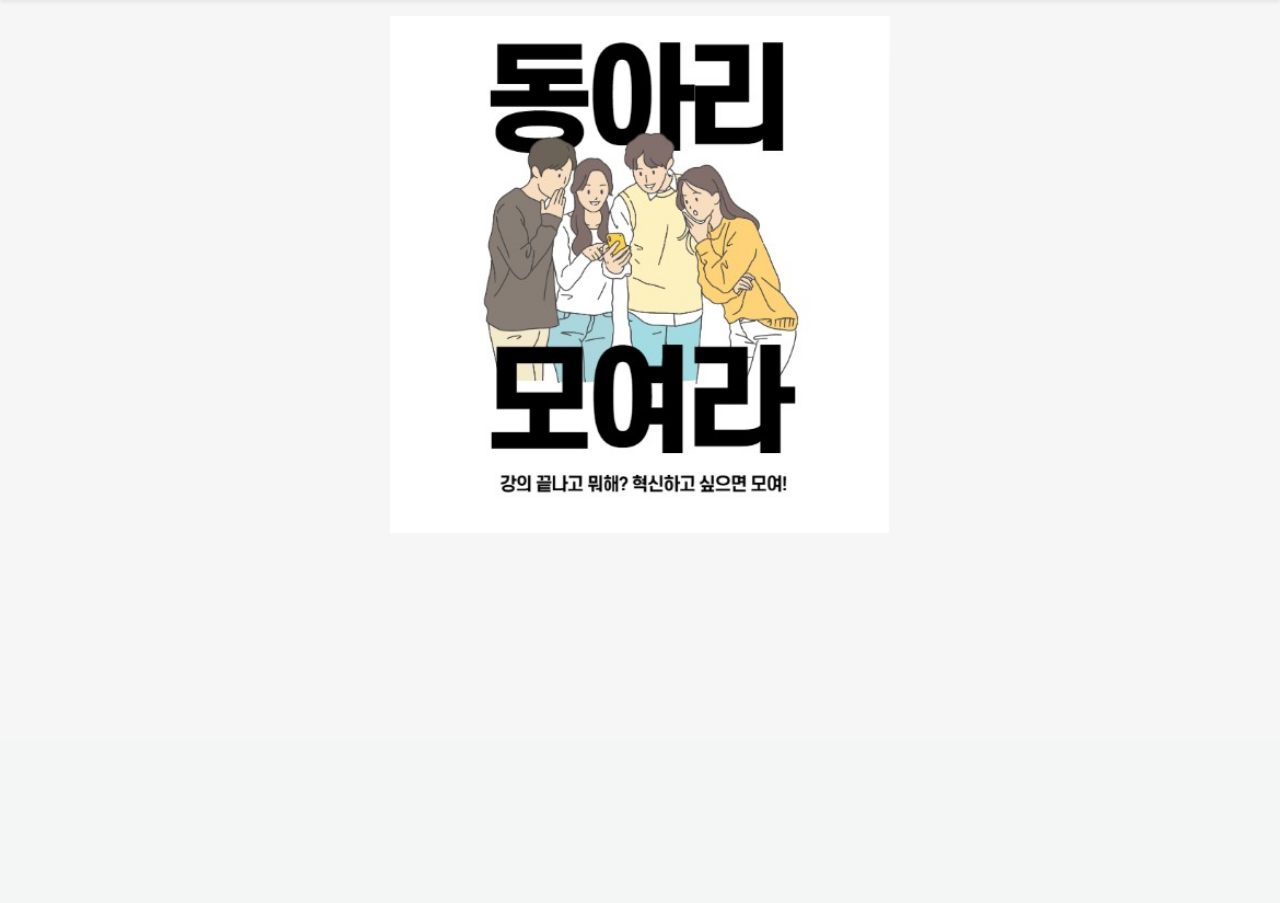
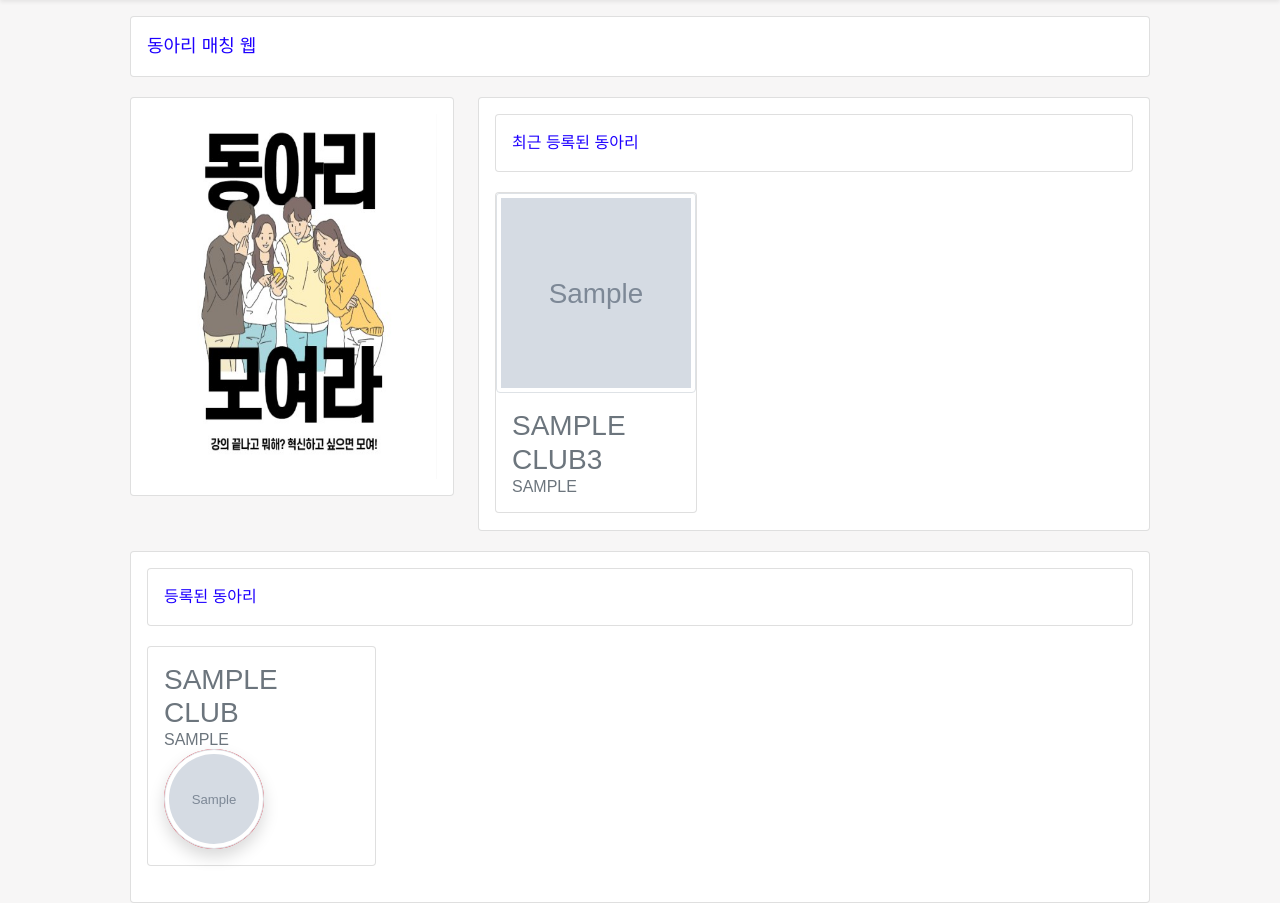
Before and after one commit to chakunyoung/mjuclub, a Django app: template app_main/templates/main.html in a window 1280 px wide. Shown: the part 58-961 px from the top of the page. Before the commit the page ends 551 px from the top, so only its background shows below. Run offline with Django 3.2, Linux system fonts and the light colour scheme; the template is opened without the code that fills it: most values are stand-ins (such as "Sample title", 1, 10 or a date in 2020); grey boxes marked "Sample" are stand-in pictures.

Commit message:
main page 완료

```diff
--- a/app_main/templates/main.html
+++ b/app_main/templates/main.html
@@ -2,16 +2,113 @@
 
 {% load static %}
 {% block content %}
-    <div class="d-flex justify-content-center">
-        <img src="{% static 'image/mainclub.jpg' %}" width="500">
+    {#    상단 알림바    #}
+    <div class="row" style="margin-bottom: 20px;">
+        <div class="col">
+            <div class="card p-3" >
+                <font size="4em" color="#1E00FF">
+                    동아리 매칭 웹<br>
+                </font>
+            </div>
+        </div>
+    </div>
+
+    {% if message != None %}
+        <div class="row" style="margin-bottom: 20px;">
+            <div class="col">
+                <div class="card p-3" >
+                    <font size="3.5em" color="red">
+                        {{ message }}
+                    </font>
+                </div>
+            </div>
+        </div>
+    {% endif %}
+
+
+    {# row 1 #}
+    <div class="row">
+        <div class="col col-xs-12">
+            <div class="card p-3" style="margin-bottom: 20px">
+                <div style="text-align: center">
+                    <img src="{% static 'image/mainclub.jpg' %}"  style = "width: 100%;" height="365px;">
+                </div>
+            </div>
+        </div>
+        <div class="col col-lg-8 col-xs-12 col-sm-12 col-12">
+            <div class="card p-3" style="margin-bottom: 20px">
+                <div class="card p-3" style="margin-bottom: 20px">
+                    <font size="3.5em" color="#1E00FF">
+                        최근 등록된 동아리<br>
+                    </font>
+                </div>
+                <div class="row gx-3 gx-lg-3 row-cols-1 row-cols-sm-1 row-cols-md-2 row-cols-xl-3 ">
+                    {% for cl in club3 %}
+                        <div class="col" style="margin-bottom: 1px;">
+                            <div class="card">
+                                <img src="{{ cl.club_images.url }}" style="width:100%; height: 200px;" class="img-thumbnail card-img-top" height="180" alt="...">
+                                <div class="card-body">
+                                    <div class="col">
+                                        <h3 class="card-title text-uppercase text-muted mb-0">{{ cl.club_name }}</h3>
+                                        <h6 class="card-title text-uppercase text-muted mb-0">{{ cl.club_info }}</h6>
+                                    </div>
+                                </div>
+                            </div>
+                        </div>
+                    {% endfor %}
+                </div>
+
+
+
+            </div>
+        </div>
+    </div>
+    {# row 2 #}
+    <div class="row">
+        <div class="col col-lg-12 col-xs-12 col-sm-12 col-12">
+            <div class="card p-3" >
+
+                <div class="card p-3" style="margin-bottom: 20px;">
+                    <font size="3.5em" color="#1E00FF">
+                        등록된 동아리<br>
+                    </font>
+                </div>
+
+                <div class="row">
+                    {% for club in clubs %}
+                        <div class="col-xl-3 col-lg-6" style="margin-bottom: 20px;">
+                            <div class="card card-stats ">
+                                <div class="card-body">
+                                    <div class="row">
+                                        <div class="col">
+                                            <h3 class="card-title text-uppercase text-muted mb-0">{{ club.club_name }}</h3>
+                                            <h6 class="card-title text-uppercase text-muted mb-0">{{ club.club_info }}</h6>
+                                        </div>
+                                        <div class="col-auto">
+                                            <div class="icon icon-shape bg-danger text-white rounded-circle shadow">
+                                                <div style="text-align: center">
+                                                    <img src="{{ club.club_images.url }}" style="width:100px; height: 100px;" class="img-thumbnail rounded-circle" alt="...">
+                                                </div>
+                                            </div>
+                                        </div>
+                                    </div>
+                                    {#                                <p class="mt-3 mb-0 text-muted text-sm">#}
+                                    {#                                    <span class="text-success mr-2">등록된 후기 개수 ! 5</span>#}
+                                    {#                                </p>#}
+                                </div>
+                            </div>
+                        </div>
+                    {% endfor %}
+
+
+
+                </div>
+            </div>
+        </div>
     </div>
 
 
 
 
 
-    {{ message }}
-
-
-
 {% endblock %}
```
Also changed, not shown: app_club/templates/club.html (+12 -6 lines), app_main/views.py (+7 -4 lines), app_user/views.py (+5 -2 lines).
